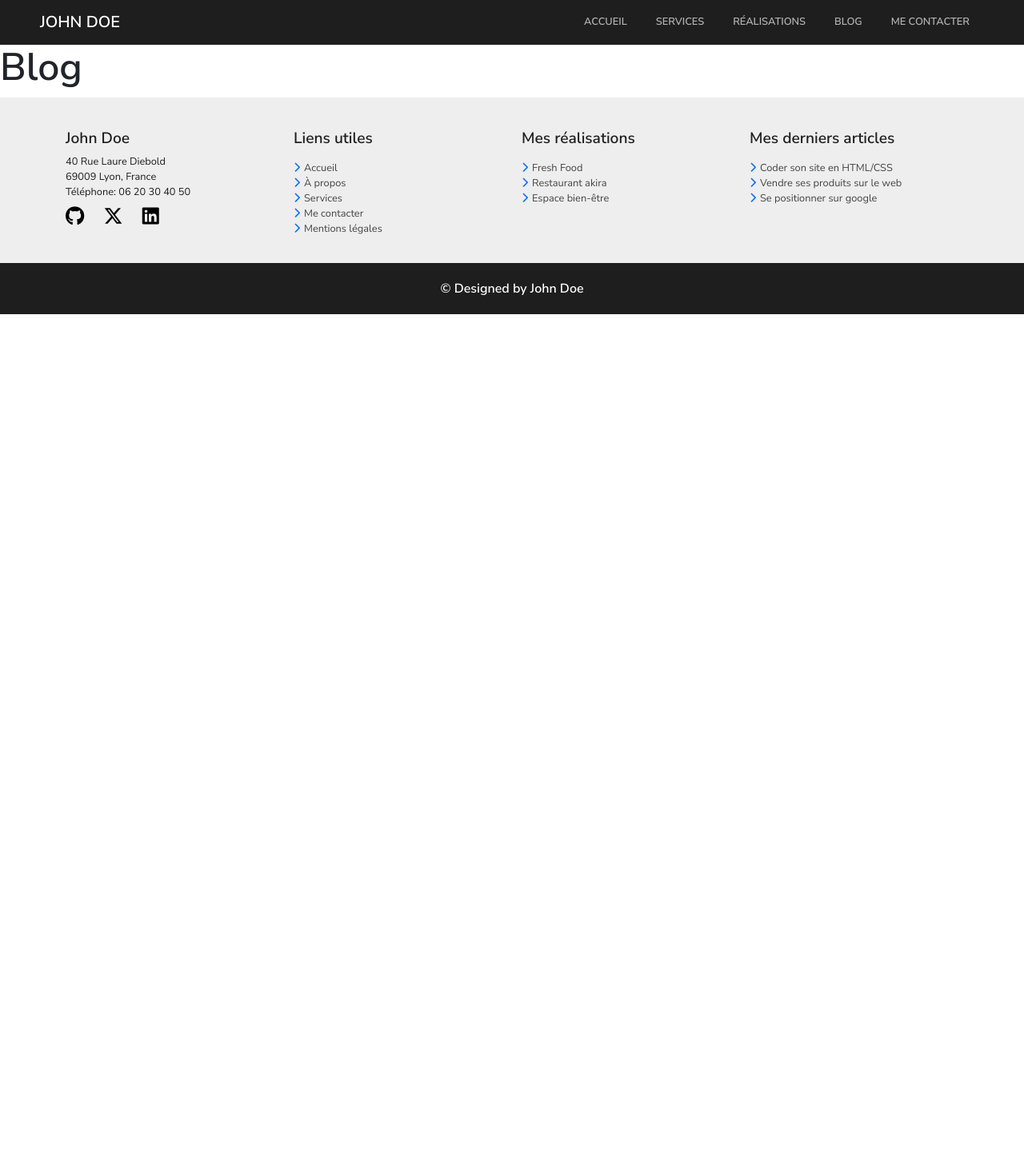
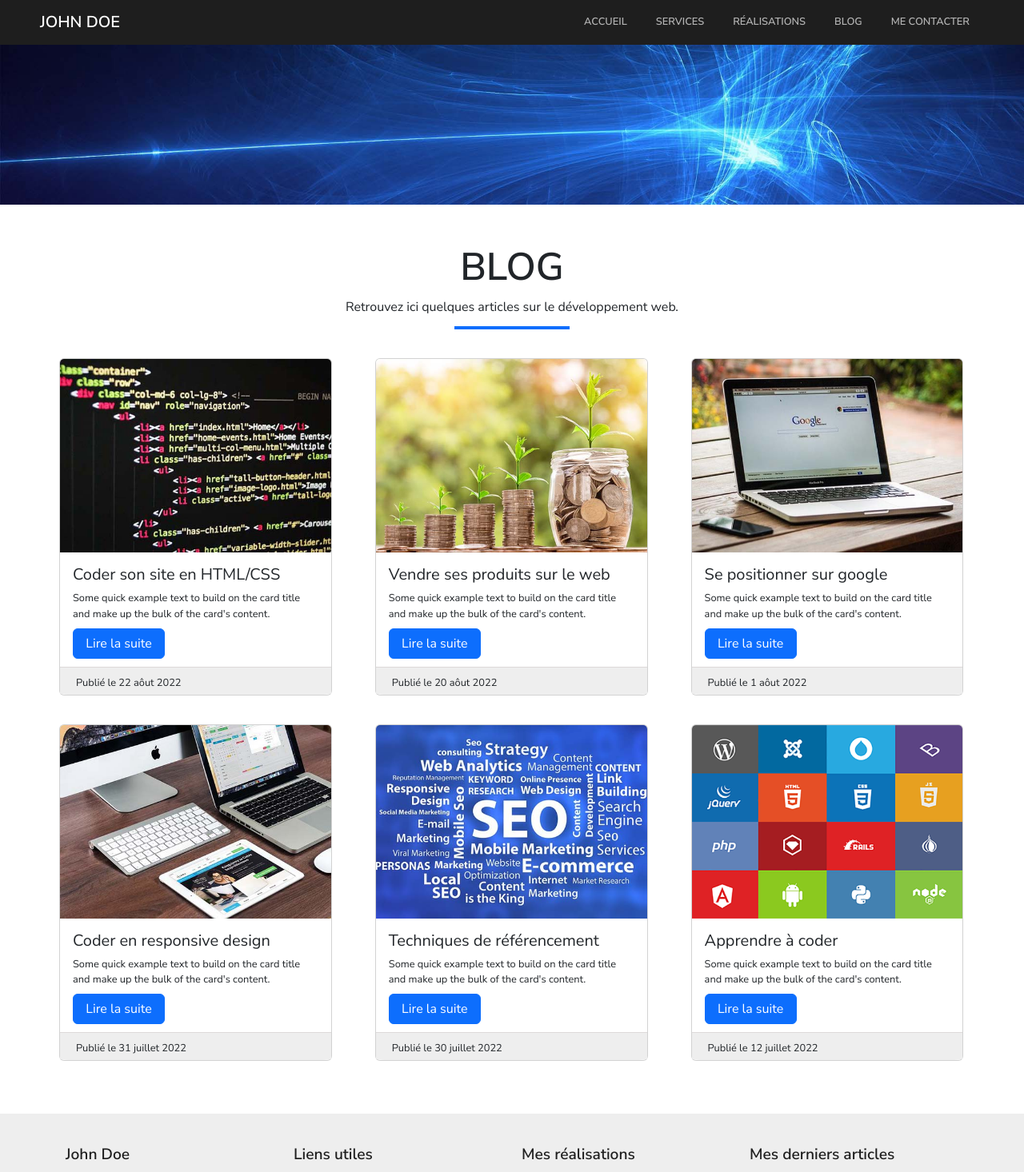
Before and after one commit to NikoNiiOS/cv-react, a React (Create React App) app: page /blog in a window 1280 px wide. Shown: the top 1466 px of the page at 80% size. Before the commit the page ends 800 px from the top, so only its background shows below. Built offline with nearby package versions, Linux system fonts and the light colour scheme.

Commit message:
Page Blog
Content for blog page

```diff
--- a/src/pages/blog.jsx
+++ b/src/pages/blog.jsx
@@ -7,7 +7,141 @@ function Blog(){
     return(
         <div>
             <Header />
-            <h1>Blog</h1>
+            <main>
+                <img
+                    src="../../img/banner.jpg"
+                    alt="img du fond"
+                    className="img-fluid"
+                />
+                <div className="container-fluid">
+                    <section className="row box-allBlog">
+                        <div className="col-12 titleBlog">
+                            <h2>Blog</h2>
+                            <p>Retrouvez ici quelques articles sur le développement web.</p>
+                        </div>
+                        <article className="col-12 col-md-6 col-lg-4 blog-box">
+                            <div className="card">
+                                <img
+                                    src="../../img/blog/coder.jpg"
+                                    className="card-img-top"
+                                    alt="..."
+                                />
+                                <div className="card-body blog">
+                                    <h5 className="card-title 1">Coder son site en HTML/CSS</h5>
+                                    <p className="card-text">
+                                    Some quick example text to build on the card title and make up
+                                    the bulk of the card's content.
+                                    </p>
+                                    <a href="/" className="btn btn-primary">
+                                    Lire la suite
+                                    </a>
+                                </div>
+                                <p className="date">Publié le 22 aôut 2022</p>
+                            </div>
+                        </article>
+                        <article className="col-12 col-md-6 col-lg-4 blog-box">
+                            <div className="card">
+                                <img
+                                    src="../../img/blog/croissance.jpg"
+                                    className="card-img-top"
+                                    alt="..."
+                                />
+                                <div className="card-body blog">
+                                    <h5 className="card-title 1">Vendre ses produits sur le web</h5>
+                                    <p className="card-text">
+                                    Some quick example text to build on the card title and make up
+                                    the bulk of the card's content.
+                                    </p>
+                                    <a href="/" className="btn btn-primary">
+                                    Lire la suite
+                                    </a>
+                                </div>
+                                <p className="date">Publié le 20 aôut 2022</p>
+                            </div>
+                        </article>
+                        <article className="col-12 col-md-6 col-lg-4 blog-box">
+                            <div className="card">
+                                <img
+                                    src="../../img/blog/google.jpg"
+                                    className="card-img-top"
+                                    alt="..."
+                                />
+                                <div className="card-body blog">
+                                    <h5 className="card-title 1">Se positionner sur google</h5>
+                                    <p className="card-text">
+                                    Some quick example text to build on the card title and make up
+                                    the bulk of the card's content.
+                                    </p>
+                                    <a href="/" className="btn btn-primary">
+                                    Lire la suite
+                                    </a>
+                                </div>
+                                <p className="date">Publié le 1 aôut 2022</p>
+                            </div>
+                        </article>
+                        <article className="col-12 col-md-6 col-lg-4 blog-box">
+                            <div className="card">
+                                <img
+                                    src="../../img/blog/screens.jpg"
+                                    className="card-img-top"
+                                    alt="..."
+                                />
+                                <div className="card-body blog">
+                                    <h5 className="card-title 1">Coder en responsive design</h5>
+                                    <p className="card-text">
+                                    Some quick example text to build on the card title and make up
+                                    the bulk of the card's content.
+                                    </p>
+                                    <a href="/" className="btn btn-primary">
+                                    Lire la suite
+                                    </a>
+                                </div>
+                                <p className="date">Publié le 31 juillet 2022</p>
+                            </div>
+                        </article>
+                        <article className="col-12 col-md-6 col-lg-4 blog-box">
+                            <div className="card">
+                                <img
+                                    src="../../img/blog/seo.jpg"
+                                    className="card-img-top"
+                                    alt="..."
+                                />
+                                <div className="card-body blog">
+                                    <h5 className="card-title 1">Techniques de référencement</h5>
+                                    <p className="card-text">
+                                    Some quick example text to build on the card title and make up
+                                    the bulk of the card's content.
+                                    </p>
+                                    <a href="/" className="btn btn-primary">
+                                    Lire la suite
+                                    </a>
+                                </div>
+                                <p className="date">Publié le 30 juillet 2022</p>
+                            </div>
+                        </article>
+                        <article className="col-12 col-md-6 col-lg-4 blog-box">
+                            <div className="card">
+                                <img
+                                    src="../../img/blog/technos.png"
+                                    className="card-img-top"
+                                    alt="..."
+                                />
+                                <div className="card-body blog">
+                                    <h5 className="card-title 1">Apprendre à coder </h5>
+                                    <p className="card-text">
+                                    Some quick example text to build on the card title and make up
+                                    the bulk of the card's content.
+                                    </p>
+                                    <a href="/" className="btn btn-primary">
+                                    Lire la suite
+                                    </a>
+                                </div>
+                                <p className="date">Publié le 12 juillet 2022</p>
+                            </div>
+                        </article>
+                    </section>
+                </div>
+            </main>
             <Footer />
         </div>
     );
--- a/src/styles/blog.css
+++ b/src/styles/blog.css
@@ -0,0 +1,84 @@
+.titleBlog {
+    display: flex;
+    flex-direction: column;
+    text-align: center;
+    background-color: #ffffff;
+    text-align: center;
+}
+
+.titleBlog h2 {
+    padding-top: 50px;
+    text-transform: uppercase;
+    font-size: 3rem;
+}
+
+.titleBlog p::after {
+    content: "";
+    display: flex;
+    padding-top: 0.8rem;
+    margin: auto;
+    width: 12%;
+    border-bottom: 4px solid #0d6efd;
+}
+
+.box-allBlog {
+    padding-left: 2rem;
+    padding-right: 2rem;
+    margin-bottom: 50px;
+}
+
+.blog {
+    display: flex;
+    flex-direction: column;
+    text-align: start;
+    padding-bottom: 10px;
+}
+
+.blog p {
+    margin-bottom: 0;
+    font-size: 0.8rem;
+}
+
+.btn-primary {
+    margin-top: 0.5rem;
+    width: 22%;
+}
+
+.card {
+    margin-bottom: 1rem;
+}
+
+.date {
+    border-top: 1px solid #ddd9d9;
+    padding-top: 10px;
+    padding-bottom: 5px;
+    font-size: 0.8rem;
+    background-color: #eee;
+    margin-bottom: 0;
+    padding-left: 20px;
+    border-bottom-left-radius: 5%;
+    border-bottom-right-radius: 5%;
+}
+
+.blog-box {
+    padding-top: 0.5rem;
+}
+
+/* MEDIA QUERIES */
+@media (min-width: 768px) {
+    .btn-primary {
+      width: 22%;
+    }
+}
+
+@media (min-width: 992px) {
+    .blog-box {
+      max-width: 30%;
+      margin-left: 30px;
+      padding-top: 20px;
+    }
+
+    .btn-primary {
+      width: 115px;
+    }
+}
--- a/src/styles/realisations.css
+++ b/src/styles/realisations.css
@@ -62,6 +62,7 @@
     border-bottom-right-radius: 5%;
 }
 
+/* MEDIA QUERIES */
 @media (min-width: 768px) {
     .projet {
       padding-top: 30px;
```
